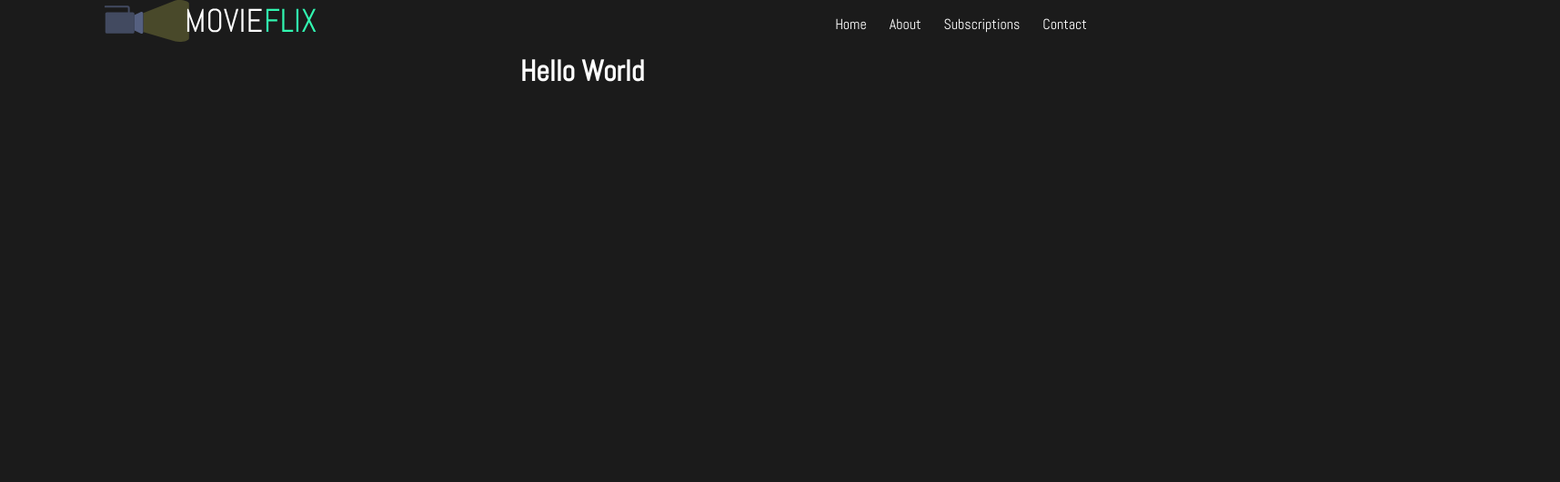
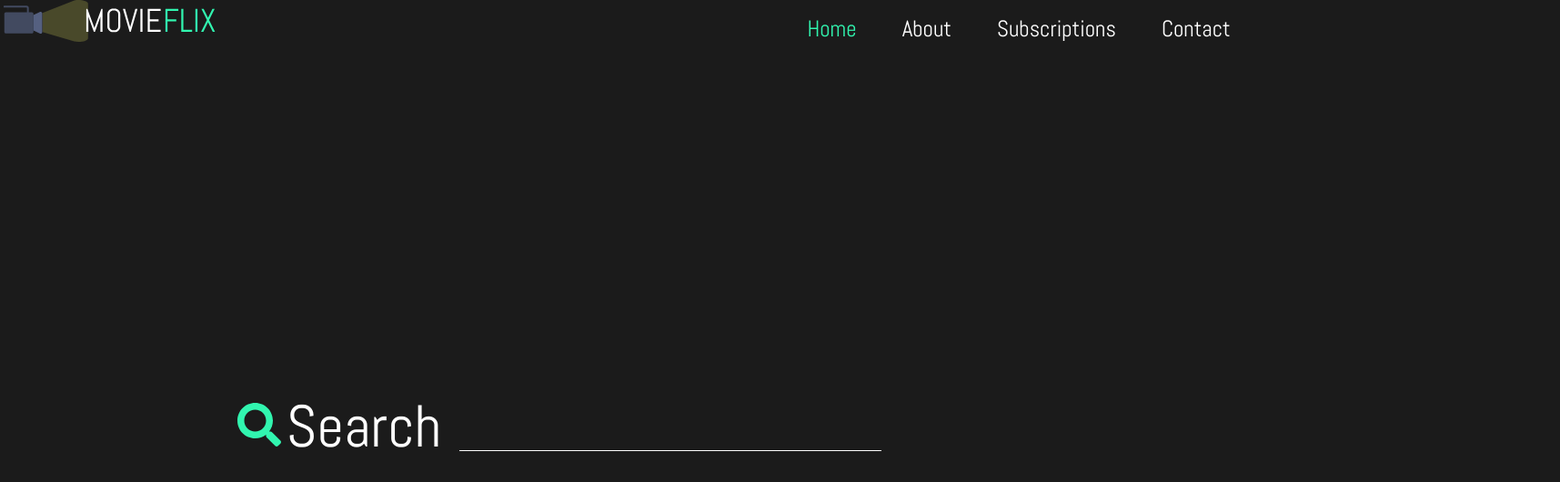
Before and after one commit to Alee2117/movie-flix, a React (Create React App) app: page / in a window 1280 px wide. Shown: the top 530 px of the page at 91% size, 1715 px wide, since content can reach past the window. Built offline with nearby package versions, Linux system fonts and the light colour scheme.

Commit message:
added styling to nav links and search bar in the middle of the page

```diff
--- a/package.json
+++ b/package.json
@@ -3,6 +3,9 @@
   "version": "0.1.0",
   "private": true,
   "dependencies": {
+    "@fortawesome/fontawesome-svg-core": "^1.2.27",
+    "@fortawesome/free-solid-svg-icons": "^5.12.1",
+    "@fortawesome/react-fontawesome": "^0.1.8",
     "@testing-library/jest-dom": "^4.2.4",
     "@testing-library/react": "^9.4.0",
     "@testing-library/user-event": "^7.2.1",
--- a/src/App.css
+++ b/src/App.css
@@ -1,4 +1,32 @@
 .App {
   text-align: center;
   color: white;
+  margin: 0 auto;
 }
+
+.search {
+  font-size: 65px;
+}
+
+.search-component {
+  margin-top: 380px;
+  margin-right: 50px;
+}
+
+.search-input {
+  background: #1b1b1b;
+  color: white;
+  font-size: 55px;
+  border: none;
+  border-bottom: 1px solid white;
+  margin-left: 20px;
+  width: 460px;
+  position: relative;
+  bottom: 10px;
+}
+
+.icon {
+  color: #31f5af;
+  margin-bottom: 6px;
+  margin-right: 6px;
+}
--- a/src/App.js
+++ b/src/App.js
@@ -1,12 +1,18 @@
 import React from "react";
 import "./App.css";
 import Navbar from "./Components/Navbar";
+import { FontAwesomeIcon } from "@fortawesome/react-fontawesome";
+import { faSearch } from "@fortawesome/free-solid-svg-icons";
 
 function App() {
   return (
     <div className="App">
       <Navbar />
-      <h1>Hello World</h1>
+      <div className="search-component">
+        <FontAwesomeIcon className="icon" size="3x" icon={faSearch} />
+        <span className="search">Search</span>
+        <input className="search-input" type="text" />
+      </div>
     </div>
   );
 }
--- a/src/Components/Navbar.css
+++ b/src/Components/Navbar.css
@@ -2,17 +2,31 @@
   list-style-type: none;
   position: relative;
   top: 0;
-  left: 30%;
+  left: 34%;
 }
 
 .logo {
   display: inline;
   position: absolute;
   top: 0;
-  left: 9%;
+  left: 0.3%;
 }
 
 li {
   display: inline;
-  margin-left: 25px;
+  margin-left: 50px;
 }
+
+li a {
+  color: white;
+  text-decoration: none;
+  font-size: 25px;
+}
+
+li a:hover {
+  color: rgb(102, 102, 102);
+}
+
+.active {
+  color: #31f5af;
+}
--- a/src/Components/Navbar.js
+++ b/src/Components/Navbar.js
@@ -7,10 +7,20 @@ const Navbar = () => {
     <nav>
       <img className="logo" src={logo} />
       <ul className="links">
-        <li>Home</li>
-        <li>About</li>
-        <li>Subscriptions</li>
-        <li>Contact</li>
+        <li>
+          <a href="#" className="active">
+            Home
+          </a>
+        </li>
+        <li>
+          <a href="#">About</a>
+        </li>
+        <li>
+          <a href="#">Subscriptions</a>
+        </li>
+        <li>
+          <a href="#">Contact</a>
+        </li>
       </ul>
     </nav>
   );
```
Also changed, not shown: 1 other file (tests, documents, lock files or other folders).
